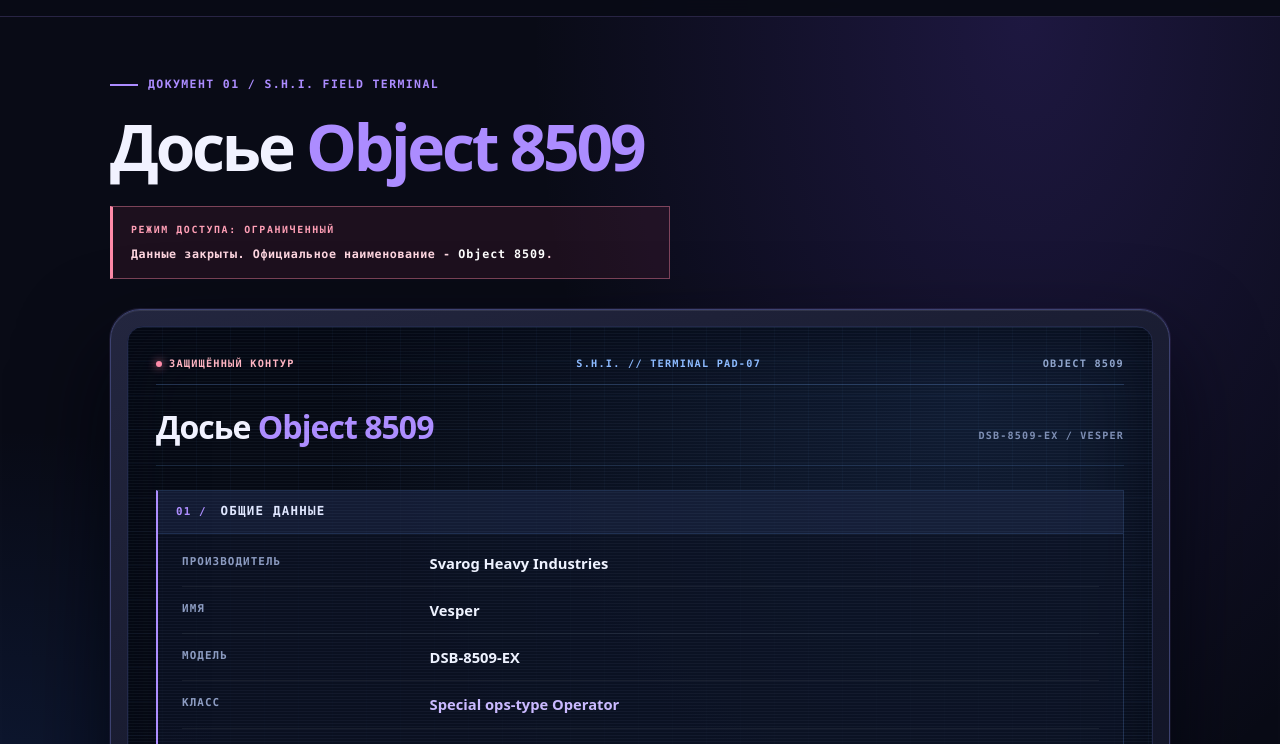
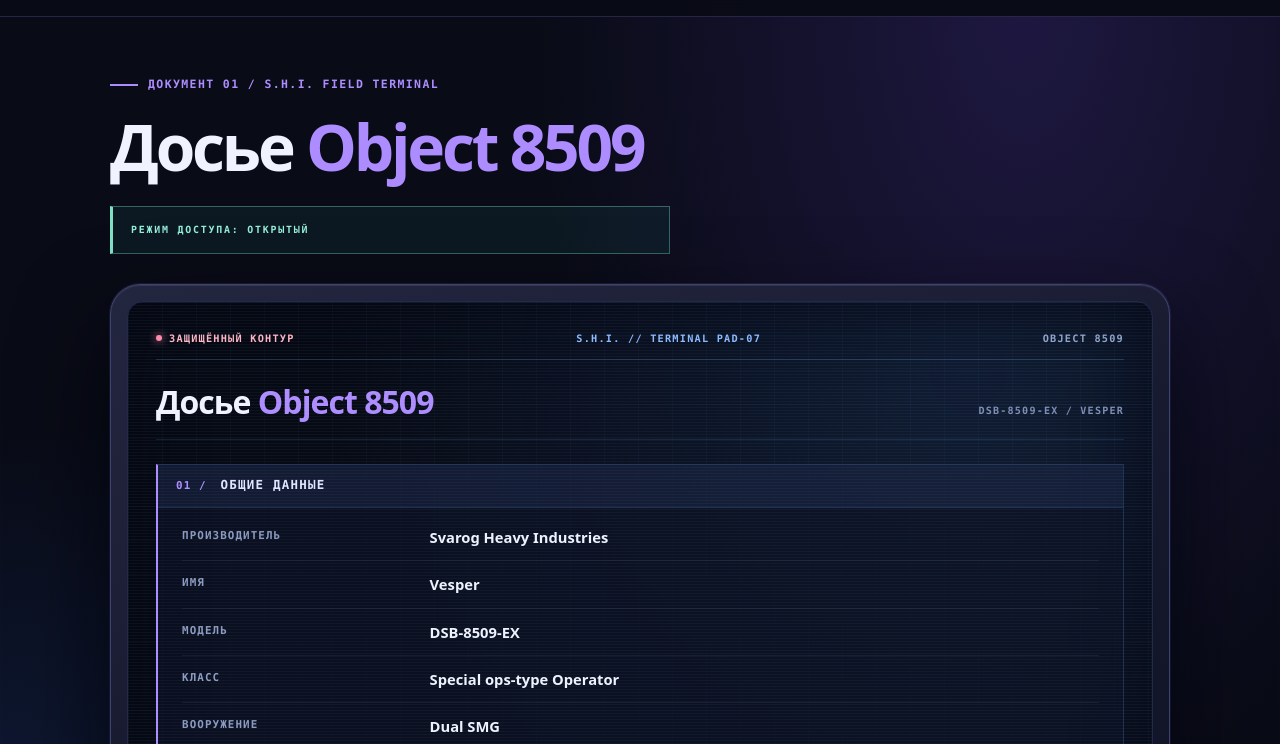
Before and after one commit to SharDucket/Vesper, a plain HTML site: page object-8509.html in a window 1280 px wide. Shown: the part 56-800 px from the top of the page. Drawn offline with Linux system fonts and the light colour scheme.

Commit message:
object-8509.html

```diff
--- a/object-8509.html
+++ b/object-8509.html
@@ -163,6 +163,20 @@
     }
 
     .classified-notice strong { color: #fff; letter-spacing: .08em; }
+
+    /* Открытый режим доступа: та же плашка, но спокойный сине-зелёный тон */
+    .classified-notice.is-open {
+      border-color: rgba(120, 220, 200, .38);
+      border-left-color: #7fe0c8;
+      background: rgba(30, 90, 88, .18);
+      color: #d6fff4;
+    }
+
+    .classified-notice.is-open span {
+      margin-bottom: 0;
+      color: #96f0d9;
+      letter-spacing: .18em;
+    }
 
     /* ---------------------------------------------------------------
        Планшет: корпус, экран, служебные слои
@@ -396,11 +410,6 @@
       overflow-wrap: anywhere;
     }
 
-    .field-list dd strong {
-      color: #c9b8ff;
-      font-weight: 800;
-    }
-
     /* Раздел 2: правовые нормы */
 
     .clause-list {
@@ -551,9 +560,8 @@
 
       <h1>Досье <span>Object 8509</span></h1>
 
-      <div class="classified-notice" role="note">
-        <span>Режим доступа: ограниченный</span>
-        Данные закрыты. Официальное наименование - <strong>Object 8509</strong>.
+      <div class="classified-notice is-open" role="note">
+        <span>Режим доступа: открытый</span>
       </div>
     </section>
 
@@ -596,7 +604,7 @@
                   </div>
                   <div>
                     <dt>Класс</dt>
-                    <dd><strong>Special ops-type Operator</strong></dd>
+                    <dd>Special ops-type Operator</dd>
                   </div>
                   <div>
                     <dt>Вооружение</dt>
```
